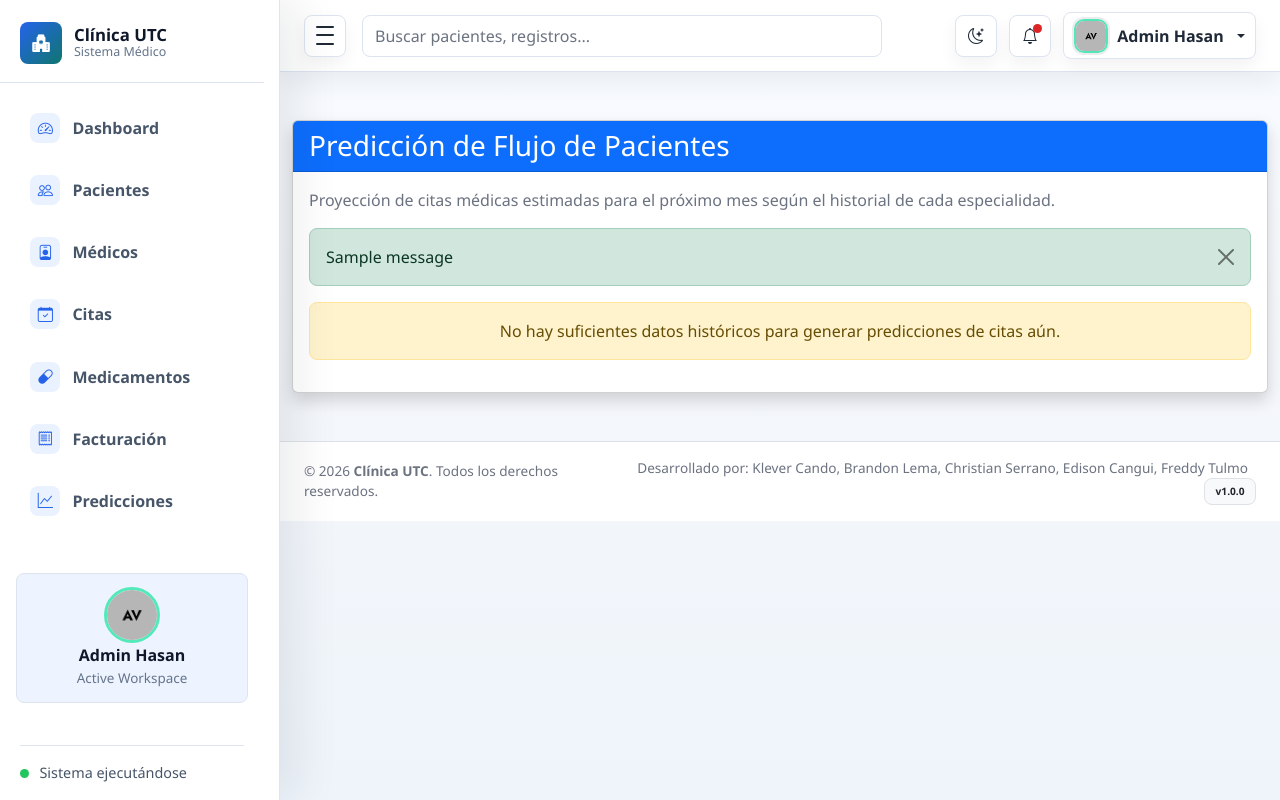
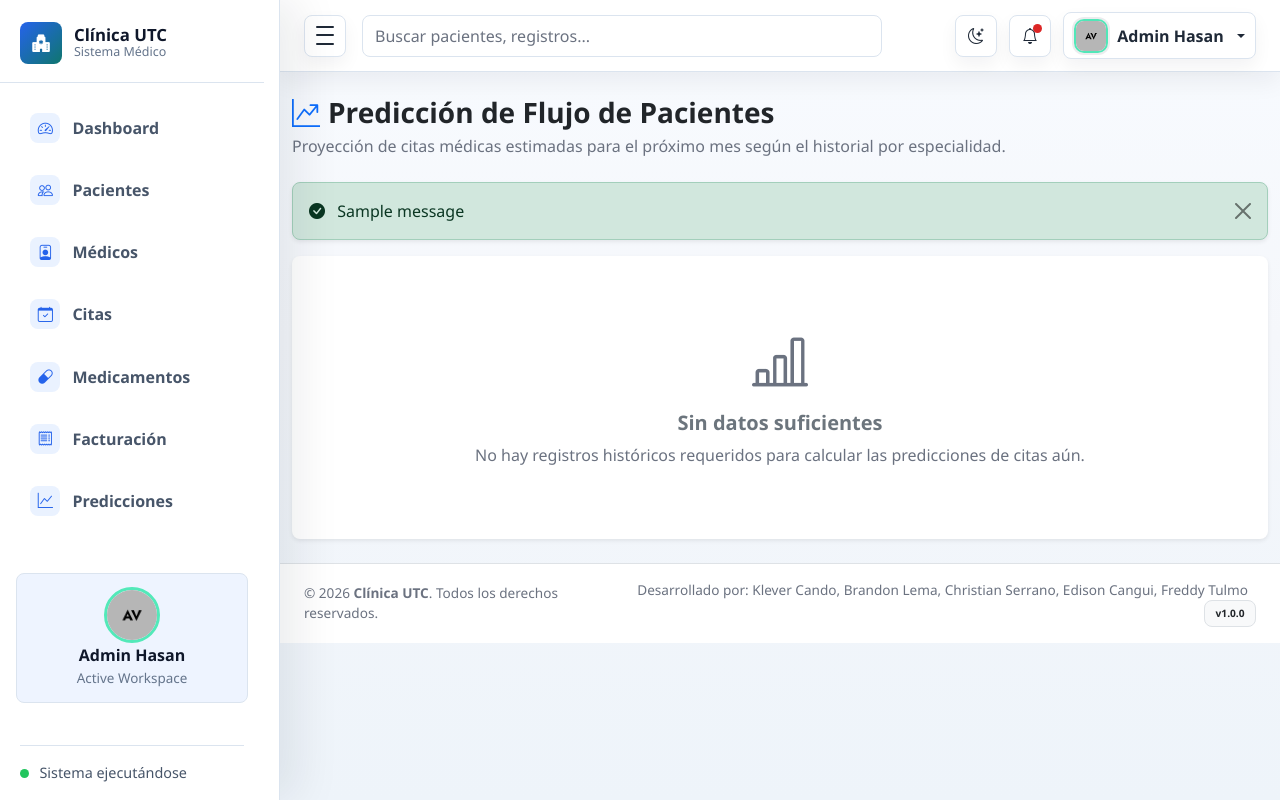
Before and after one commit to HeiaSIA/Proyecto_Final_Clinica, a Django app: page /predicciones/flujo-citas/ in a window 1280 px wide. Run offline with Django 5.2, Linux system fonts and the light colour scheme; tables that the repository leaves empty hold one stand-in row (values such as "Sample post"); one stand-in notice (Sample message) is shown; some libraries are stand-ins or nearby versions.

Commit message:
Cambios en el HTML de predicciones y mejroa de las interfaces de la misma

```diff
--- a/predicciones/templates/predicciones/citas.html
+++ b/predicciones/templates/predicciones/citas.html
@@ -1,39 +1,55 @@
 {% include 'private/header.html' %}
 
-<div class="container mt-5 mb-5">
-    <div class="card shadow">
-        <div class="card-header bg-primary text-white">
-            <h3 class="mb-0"><i class="fas fa-calendar-alt"></i> Predicción de Flujo de Pacientes</h3>
+<div class="container my-4">
+    <!-- Encabezado de la Sección -->
+    <div class="d-flex justify-content-between align-items-center mb-4">
+        <div>
+            <h2 class="h3 fw-bold text-dark mb-1">
+                <i class="bi bi-graph-up-arrow text-primary me-2"></i>Predicción de Flujo de Pacientes
+            </h2>
+            <p class="text-muted mb-0">Proyección de citas médicas estimadas para el próximo mes según el historial por especialidad.</p>
         </div>
-        <div class="card-body">
-            <p class="text-muted">Proyección de citas médicas estimadas para el próximo mes según el historial de cada especialidad.</p>
+    </div>
 
+    <!-- Alertas del sistema -->
     {% if messages %}
         {% for message in messages %}
-                    <div class="alert alert-{{ message.tags }} alert-dismissible fade show" role="alert">
+            <div class="alert alert-{{ message.tags }} alert-dismissible fade show shadow-sm" role="alert">
+                <i class="bi {% if message.tags == 'success' %}bi-check-circle-fill{% elif message.tags == 'danger' %}bi-exclamation-triangle-fill{% else %}bi-info-circle-fill{% endif %} me-2"></i>
                 {{ message }}
                 <button type="button" class="btn-close" data-bs-dismiss="alert" aria-label="Close"></button>
             </div>
         {% endfor %}
     {% endif %}
 
+    <!-- Tarjeta Principal -->
+    <div class="card border-0 shadow-sm rounded-3">
+        <div class="card-body p-4">
             {% if predicciones %}
                 <div class="table-responsive">
-                    <table class="table table-hover table-bordered align-middle">
+                    <table id="tablaPredicciones" class="table table-hover align-middle mb-0">
                         <thead class="table-light">
                             <tr>
-                                <th>Especialidad</th>
-                                <th class="text-center">Citas (Mes Actual)</th>
-                                <th class="text-center text-success">Predicción (Próximo Mes)</th>
+                                <th class="py-3">Especialidad</th>
+                                <th class="text-center py-3">Citas (Mes Actual)</th>
+                                <th class="text-center py-3">Predicción (Próximo Mes)</th>
                             </tr>
                         </thead>
                         <tbody>
                             {% for p in predicciones %}
                                 <tr>
-                                    <td class="fw-bold">{{ p.especialidad }}</td>
-                                    <td class="text-center">{{ p.citas_actuales }}</td>
-                                    <td class="text-center text-success fw-bold">
-                                        <i class="fas fa-chart-line"></i> {{ p.prediccion_proximo_mes }}
+                                    <td class="fw-semibold text-dark">
+                                        <i class="bi bi-hospital text-muted me-2"></i>{{ p.especialidad }}
+                                    </td>
+                                    <td class="text-center">
+                                        <span class="badge bg-secondary-subtle text-secondary px-3 py-2 rounded-pill fs-6">
+                                            {{ p.citas_actuales }}
+                                        </span>
+                                    </td>
+                                    <td class="text-center">
+                                        <span class="badge bg-success-subtle text-success px-3 py-2 rounded-pill fs-6 fw-bold">
+                                            <i class="bi bi-arrow-up-right-circle me-1"></i>{{ p.prediccion_proximo_mes }}
+                                        </span>
                                     </td>
                                 </tr>
                             {% endfor %}
@@ -41,12 +57,32 @@
                     </table>
                 </div>
             {% else %}
-                <div class="alert alert-warning text-center" role="alert">
-                    No hay suficientes datos históricos para generar predicciones de citas aún.
+                <div class="text-center py-5">
+                    <div class="mb-3">
+                        <i class="bi bi-bar-chart-line text-muted display-4"></i>
+                    </div>
+                    <h5 class="fw-bold text-secondary">Sin datos suficientes</h5>
+                    <p class="text-muted mb-0">No hay registros históricos requeridos para calcular las predicciones de citas aún.</p>
                 </div>
             {% endif %}
         </div>
     </div>
 </div>
 
+<!-- Inicialización de DataTables -->
+<script>
+    document.addEventListener('DOMContentLoaded', function () {
+        if (document.getElementById('tablaPredicciones')) {
+            $('#tablaPredicciones').DataTable({
+                language: {
+                    url: 'https://cdn.datatables.net/plug-ins/1.13.6/i18n/es-ES.json'
+                },
+                pageLength: 10,
+                responsive: true,
+                dom: '<"d-flex justify-content-between align-items-center mb-3"lf>rt<"d-flex justify-content-between align-items-center mt-3"ip>'
+            });
+        }
+    });
+</script>
+
 {% include 'private/footer.html' %}
```
Lines whose indentation alone changed are shown as unchanged.
